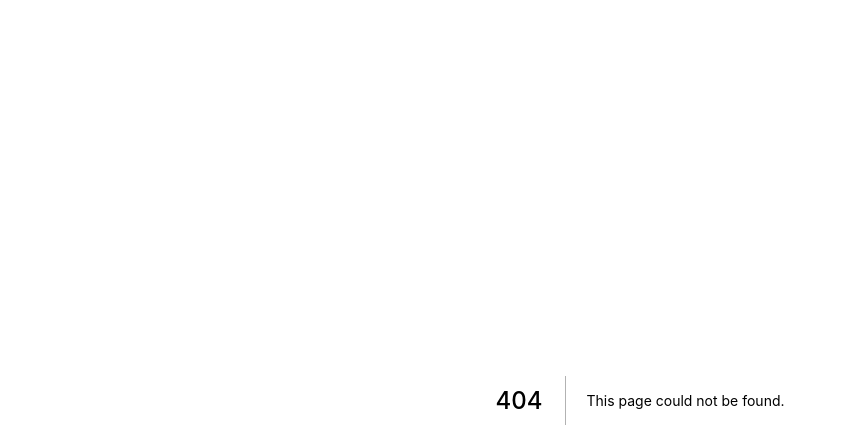
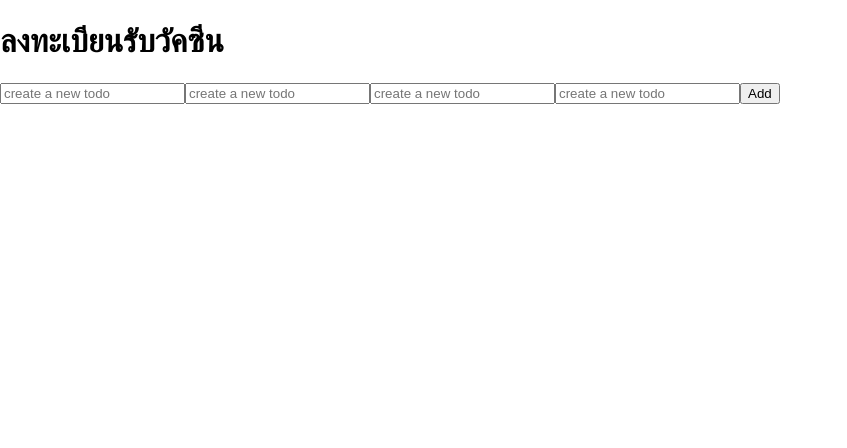
Before and after one commit to chalermchai61010182/Internship-V2, a Next.js app: page /component/Register in a window 1280 px wide. Before the commit this address had no page. Shown: the top 448 px of the page, without its empty margins (0-847 px from the left). Built offline with nearby package versions, Linux system fonts and the light colour scheme.

Commit message:
store data in localstorage

```diff
--- a/next.config.js
+++ b/next.config.js
@@ -1,3 +1,3 @@
 module.exports = {
   reactStrictMode: true,
-}
+};
--- a/package.json
+++ b/package.json
@@ -9,6 +9,7 @@
     "lint": "next lint"
   },
   "dependencies": {
+    "antd": "^4.16.3",
     "next": "11.0.0",
     "react": "17.0.2",
     "react-dom": "17.0.2"
--- /dev/null
+++ b/pages/component/Register.js
@@ -0,0 +1,64 @@
+import React, { useState, useEffect } from "react";
+import { Form, Input, Button, Radio } from "antd";
+import { useRouter } from "next/router";
+
+const FormLayoutDemo = () => {
+  const [data, setData] = useState({
+    firstname: "",
+    lastname: "",
+    age: "",
+    phone: "",
+  });
+  const router = useRouter();
+
+  //ฟังชั่นในการรับค่า
+  console.log(data);
+  function handleInputChange(e) {
+    setData({ ...data, [e.target.name]: e.target.value });
+  }
+
+  async function onSubmit(e) {
+    localStorage.setItem("data", JSON.stringify(data)); //แปลงข้อมูลเป็นสติงแล้วเก็บเข้าโลคอล
+    router.push("../component/List");
+  }
+
+  return (
+    <div className="App">
+      <h1>ลงทะเบียนรับวัคซีน</h1>
+      {/* <Form onSubmit={handleFormSubmit}> */}
+      <Form>
+        <input
+          type="text"
+          name="firstname"
+          placeholder="create a new todo"
+          value={data.firstname}
+          onChange={handleInputChange} //เพื่ออัพเดทค่า
+        />
+        <input
+          type="text"
+          name="lastname"
+          placeholder="create a new todo"
+          value={data.lastname}
+          onChange={handleInputChange} //เพื่ออัพเดทค่า
+        />
+        <input
+          type="text"
+          name="age"
+          placeholder="create a new todo"
+          value={data.age}
+          onChange={handleInputChange} //เพื่ออัพเดทค่า
+        />
+        <input
+          type="text"
+          name="phone"
+          placeholder="create a new todo"
+          value={data.phone}
+          onChange={handleInputChange} //เพื่ออัพเดทค่า
+        />
+        <button onClick={onSubmit}>Add</button>
+      </Form>
+    </div>
+  );
+};
+
+export default FormLayoutDemo;
```
Also changed, not shown: pages/component/List.js (added, +16 -0 lines), pages/index.js (+7 -64 lines), 1 other file (tests, documents, lock files or other folders).
